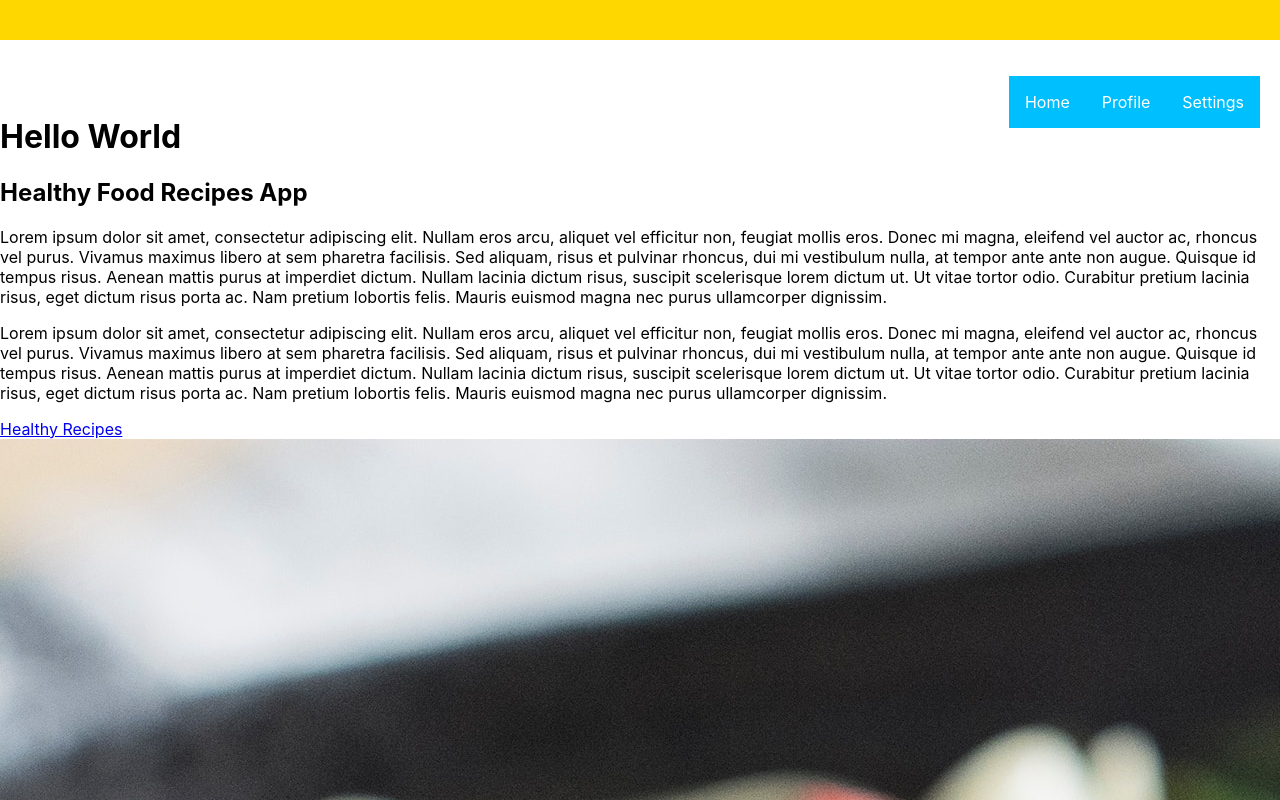
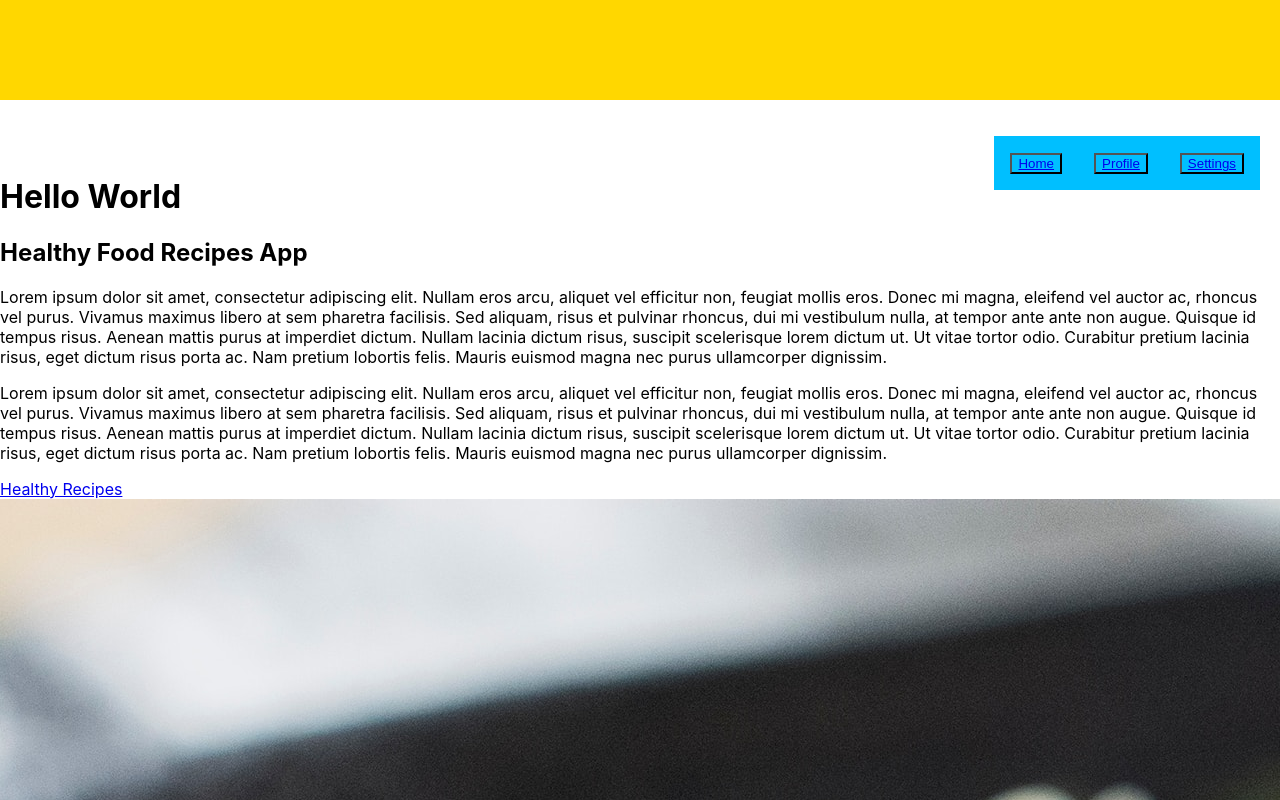
Before and after one commit to lopezg3000/creativeApp, a React (Create React App) app: page / in a window 1280 px wide. Shown: the top 800 px of the page. Built offline with nearby package versions, Linux system fonts and the light colour scheme.

Commit message:
ReactInternalLinks

```diff
--- a/package.json
+++ b/package.json
@@ -7,9 +7,12 @@
     "mixin-deep": "^1.3.2",
     "react": "^16.12.0",
     "react-dom": "^16.12.0",
+    "react-router-dom": "^5.1.2",
+    "react-router-hash-link": "^1.2.2",
     "react-scripts": "3.2.0",
     "set-value": "^3.0.1",
-    "styled-components": "^4.4.1"
+    "styled-components": "^4.4.1",
+    "typescript": "^3.7.2"
   },
   "scripts": {
     "start": "react-scripts start",
--- a/src/App.js
+++ b/src/App.js
@@ -3,6 +3,7 @@ import Header from "../src/components/Header"
 import Information from "../src/components/Information"
 import Navbar from "../src/components/Navbar"
 import About from "../src/components/About"
+import ButtonLink from "../src/components/ButtonLink"
 
 
 
@@ -13,6 +14,7 @@ function App() {
       <Navbar />
       <Information />
       <About />
+      <ButtonLink />
     </div>
   );
 }
--- a/src/components/About.js
+++ b/src/components/About.js
@@ -8,10 +8,7 @@ const person = {
 
 const { name: fullname, city, state, age: years = 25 } = person;
 
-const About = () => {
-    return (
-        <p>Hello, my name is {fullname} and I am a {years} year old from {city}, {state}. I created this application in order to help people decide what store to shop at for the cheapest vegetables. Vegetables can be very pricey and hopefully this application can help customers save money. </p>
-    )
-};
+const About = () => <p id="home">Hello, my name is {fullname} and I am a {years} year old from {city}, {state}. I created this application in order to help people decide what store to shop at for the cheapest vegetables. Vegetables can be very pricey and hopefully this application can help customers save money. </p>;
+/*Used object desturcturing to create a little blurb about my app.*/
 
 export default About;
--- /dev/null
+++ b/src/components/ButtonLink.js
@@ -0,0 +1,13 @@
+import React from "react"
+import styled from "styled-components"
+
+
+const ButtonLink = styled.button`
+    border: none
+`;
+
+
+const ButtonTest = () => <ButtonLink><h1>Hello World</h1></ButtonLink>;
+
+
+export default ButtonTest
--- a/src/components/Header.js
+++ b/src/components/Header.js
@@ -1,7 +1,7 @@
 import styled from "styled-components"
 
 const StyledHeader = styled.header`
-    padding: 20px;
+    padding: 50px;
     background: gold;
 `
 
--- a/src/components/Information.js
+++ b/src/components/Information.js
@@ -10,17 +10,16 @@ const Heading = () => {
                 <p>Lorem ipsum dolor sit amet, consectetur adipiscing elit. Nullam eros arcu, aliquet vel efficitur non, feugiat mollis eros. Donec mi magna, eleifend vel auctor ac, rhoncus vel purus. Vivamus maximus libero at sem pharetra facilisis. Sed aliquam, risus et pulvinar rhoncus, dui mi vestibulum nulla, at tempor ante ante non augue. Quisque id tempus risus. Aenean mattis purus at imperdiet dictum. Nullam lacinia dictum risus, suscipit scelerisque lorem dictum ut. Ut vitae tortor odio. Curabitur pretium lacinia risus, eget dictum risus porta ac. Nam pretium lobortis felis. Mauris euismod magna nec purus ullamcorper dignissim.</p>
                 <p>Lorem ipsum dolor sit amet, consectetur adipiscing elit. Nullam eros arcu, aliquet vel efficitur non, feugiat mollis eros. Donec mi magna, eleifend vel auctor ac, rhoncus vel purus. Vivamus maximus libero at sem pharetra facilisis. Sed aliquam, risus et pulvinar rhoncus, dui mi vestibulum nulla, at tempor ante ante non augue. Quisque id tempus risus. Aenean mattis purus at imperdiet dictum. Nullam lacinia dictum risus, suscipit scelerisque lorem dictum ut. Ut vitae tortor odio. Curabitur pretium lacinia risus, eget dictum risus porta ac. Nam pretium lobortis felis. Mauris euismod magna nec purus ullamcorper dignissim.</p>
             </main> {/*descriptive html tag. Helps with SEO and accessibility*/}
-            <a href="https://www.delish.com/cooking/recipe-ideas/g3733/healthy-dinner-recipes/">Healthy Recipes</a>
+            <a href="https://www.delish.com/cooking/recipe-ideas/g3733/healthy-dinner-recipes/" target="_blank" rel="noopener noreferrer">Healthy Recipes</a> {/*Added target to open link in new*/}
             <img src={Recipe} alt="Pasta with Vegetables" /> {/*importing images is different in react*/} {/*Alt tag used for screen readers to improve accessibility and is displayed if the image fails to load. If the image is purely decorative then using an empty alt attribute is best practice */}
-
         </div>
     );
 };
 
 export default Heading;
 
-{/* Link to external pages with anchor elements
+//Link to external pages with anchor elements
 
-a(anchor) elements are used to link to content outside of your webpages.
-a elements need a destination web address called a href attribute
-They also need anchor text*/}
+//a(anchor) elements are used to link to content outside of your webpages.
+//a elements need a destination web address called a href attribute
+//They also need anchor text
--- a/src/components/NavLinks.js
+++ b/src/components/NavLinks.js
@@ -1,5 +1,28 @@
 import React from "react";
+import styled from "styled-components"
+import { HashLink as Link } from "react-router-hash-link"
 
-const NavLinks = props => <ul>{props.navItems.map(navItem => <li>{navItem}</li>).reverse()}</ul>;
+const ButtonLink = styled.button`
+    background: none;
+    outline: none;
+    cursor: pointer;
+
+
+`;
+
+
+const NavLinks = props => <ul>{props.navItems.map(navItem => <li key={navItem.id}><ButtonLink><Link to={navItem.link}>{navItem.title}</Link ></ButtonLink></li>).reverse()}</ul >;
 
 export default NavLinks;
+
+/* Link to an internal section of a page with anchor elements
+
+    This was very difficult. I tried to find a solution from scratch, but I could not find one.
+    From what I have read, there isn't a best practice solution. I came across a package
+    called react-router-hash-links. I installed it and I had trouble getting the functionality to
+    work because the path was wrong. Also, the id in the component does not use a hash symbol.
+    /componentname/#anchortag.
+    <element id=anchorTagWithoutHash>
+
+    Problem: lag in DOM update when linking to content in a single page application.
+*/
--- a/src/components/Navbar.js
+++ b/src/components/Navbar.js
@@ -14,10 +14,16 @@ const StyledNavbar = styled.div`
   }
 `;
 
+
+
 const NavBar = () => {
   return (
     <StyledNavbar>
-      <NavLinks navItems={["Home", "Profile", "Settings"]} />
+      <NavLinks navItems={[
+        { title: "Home", link: "/About/#home" },
+        { title: "Profile", link: "Profile/#profile" },
+        { title: "Settings", link: "Settings#settings" }
+      ]} />
     </StyledNavbar>
   );
 };
--- a/src/index.js
+++ b/src/index.js
@@ -3,10 +3,10 @@ import ReactDOM from "react-dom";
 import "./index.css";
 import App from "./App";
 import * as serviceWorker from "./serviceWorker";
-import Navbar from "../src/components/Navbar";
-import Header from "../src/components/Header"
+import { BrowserRouter } from "react-router-dom"
 
-ReactDOM.render(<App />, document.getElementById("root"));
+
+ReactDOM.render(<BrowserRouter><App /></BrowserRouter>, document.getElementById("root"));
 
 // If you want your app to work offline and load faster, you can change
 // unregister() to register() below. Note this comes with some pitfalls.
```
Also changed, not shown: 1 other file (tests, documents, lock files or other folders).
